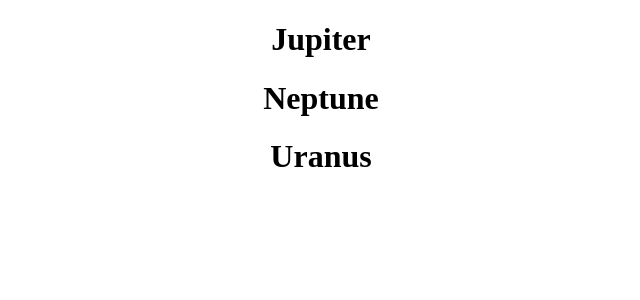
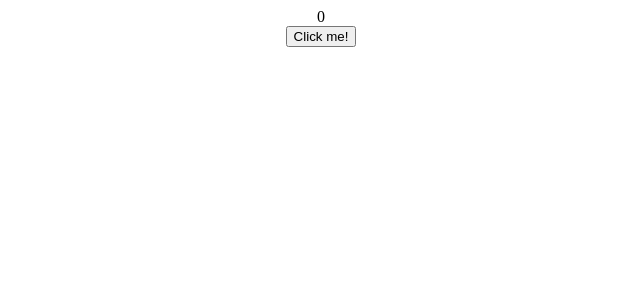
Before and after one commit to AayuGupta009/social-media-app, a React (Create React App) app: page / in a window 1280 px wide. Shown: the top 300 px of the page, without its empty margins (319-959 px from the left). Built offline with nearby package versions, Linux system fonts and the light colour scheme; the HTML template or start-up script is replaced by a standard one.

Commit message:
basic state and useState hook

```diff
--- a/src/App.js
+++ b/src/App.js
@@ -1,62 +1,15 @@
-import styles from './App.module.css';
-import {
-    Planet
-} from './Planet'
+import styles from  './App.module.css';
+import { useState } from 'react'
 
 function App() {
-    let users = [{
-        name: "Aayush",
-        age: 12
-    }, {
-        name: "Shubham",
-        age: 21
-    }, {
-        name: "Jaiki",
-        age: 12
-    }, {
-        name: "Akhand",
-        age: 37
-    }]
-    let planets = [{
-            name: "Mars",
-            isGasPlanet: false
-        },
-        {
-            name: "Earth",
-            isGasPlanet: false
-        },
-        {
-            name: "Jupiter",
-            isGasPlanet: true
-        },
-        {
-            name: "Venus",
-            isGasPlanet: false
-        },
-        {
-            name: "Neptune",
-            isGasPlanet: true
-        },
-        {
-            name: "Uranus",
-            isGasPlanet: true
-        },
-    ];
+  const [age , setAge] = useState(0)
   return (
-    <
-      div className={
-            styles.App
-        } > {
-            planets.map((planet, key) => planet.isGasPlanet && < Planet planet = {
-                    planet.name
-                }
-                key = {
-                    key
-                }
-                />
-            )
-      } </div>
-    );
+    <div className={styles.App}>
+      {age}
+      <br />
+      <button onClick={() => setAge( age + 1)}>Click me!</button>
+    </div>
+  );
 }
 
-export default App
+export default App;
```
